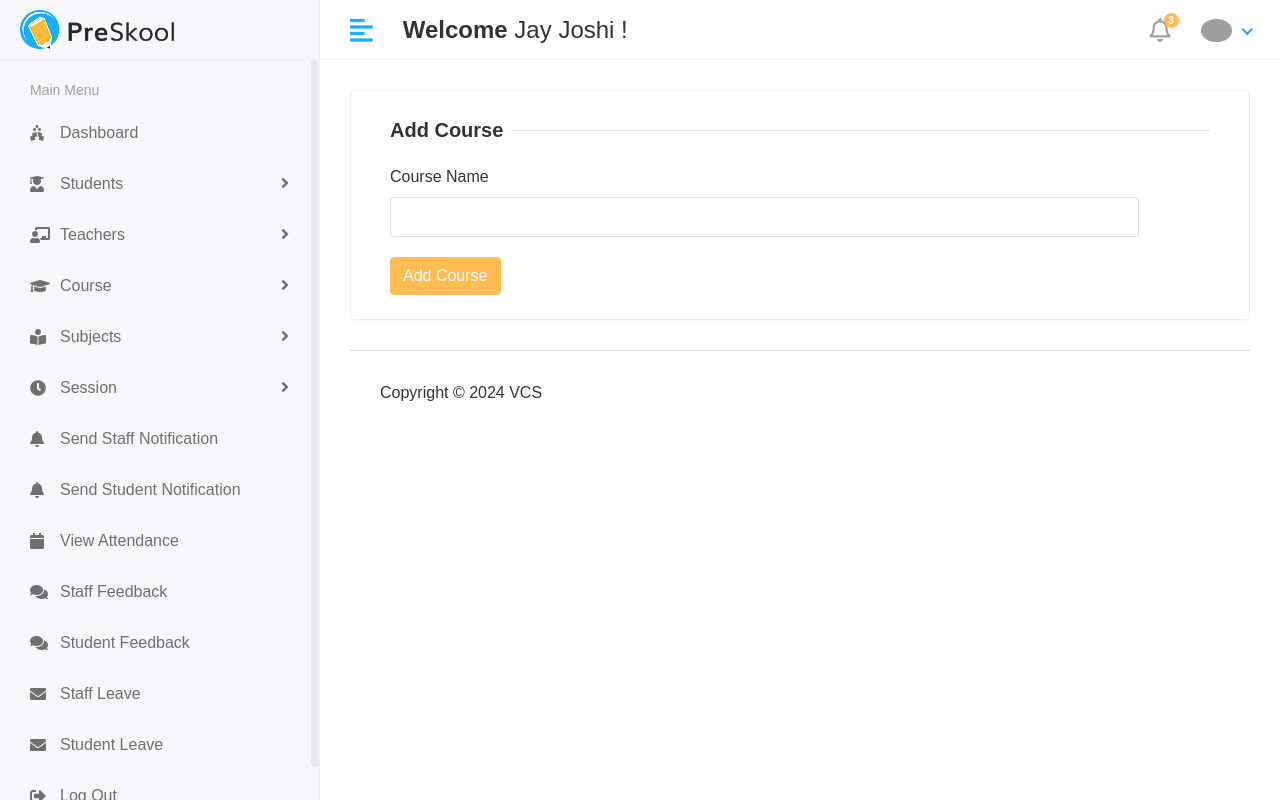
After one commit to imjayjoshi/ClassManagementSystem, a Django app: page /Staff/Apply_Leave in a window 1280 px wide. The commit adds this page. Run offline with Django 5.2, Linux system fonts and the light colour scheme; a user stored in the database is signed in; some libraries are stand-ins or nearby versions; some web fonts are replaced; grey boxes are pictures that could not be loaded.

Commit message:
staff leave html file

```diff
--- a/CMS/CMS/Staff_views.py
+++ b/CMS/CMS/Staff_views.py
@@ -27,3 +27,8 @@ def mark_as_read(request, status):
     notification.save()
 
     return redirect('Notification')
+
+@login_required(login_url='/')
+def Apply_Leave(request):
+
+    return render(request , 'Staff/apply_leave.html')
--- a/CMS/CMS/urls.py
+++ b/CMS/CMS/urls.py
@@ -61,6 +61,6 @@ urlpatterns = [
     path('Staff/Home', Staff_views.HOME, name='staff_home'),
     path('Staff/Notification', Staff_views.Notification, name='Notification'),
     path('Staff/mark_as_read/<str:status>', Staff_views.mark_as_read, name='mark_as_read'),
-
+    path('Staff/Apply_Leave', Staff_views.Apply_Leave, name='Apply_Leave'),
 
 ] + static(settings.MEDIA_URL, document_root = settings.MEDIA_ROOT)
--- /dev/null
+++ b/CMS/template/Staff/apply_leave.html
@@ -0,0 +1,31 @@
+{% extends 'base.html' %}
+{% block content %}
+
+<div class="row">
+    <div class="col-sm-12">
+        <div class="card">
+            <div class="card-body">
+                <form method="post" action="{% url 'Add_Course' %}">
+                    {% csrf_token %}
+                    <div class="col-12">
+                        <h5 class="form-title"><span><strong>Add Course</strong></span></h5>
+                    </div>
+
+                    {% include 'includes/messages.html' %}
+
+                    <div class="col-sm-11">
+                        <div class="form-group">
+                            <label>Course Name</label>
+                            <input type="text" class="form-control" name="course_name" required>
+                        </div>
+                    </div>
+                    <div class="col-12">
+                        <button type="submit" class="btn btn-primary">Add Course</button>
+                    </div>
+                </form>
+            </div>
+        </div>
+    </div>
+</div>
+
+{% endblock %}
--- a/CMS/template/includes/sidebar.html
+++ b/CMS/template/includes/sidebar.html
@@ -98,13 +98,13 @@
                 <li class="{% active_link  'staff_home' 'active' %}">
                     <a href="{% url 'staff_home' %}"><i class="fas fa-poll-h"></i> <span>Add Result</span></a>
                 </li>
-                <li class="{% active_link  'staff_home' 'active' %}">
-                    <a href="{% url 'staff_home' %}"><i class="fas fa-envelope-open"></i> <span>Appply Leave</span></a>
+                <li class="{% active_link  'Apply_Leave' 'active' %}">
+                    <a href="{% url 'Apply_Leave' %}"><i class="fas fa-envelope-open"></i> <span>Appply Leave</span></a>
                 </li>
                 <li class="{% active_link  'staff_home' 'active' %}">
                     <a href="{% url 'staff_home' %}"><i class="fas fa-comments"></i> <span>Send Feedback</span></a>
                 </li>
-                <li class="{% active_link  '' 'active' %}">
+                <li class="{% active_link  'Notification' 'active' %}">
                     <a href="{% url 'Notification' %}"><i class="fas fa-bell"></i> <span>Notifications</span></a>
                 </li>
                 <li>
```
